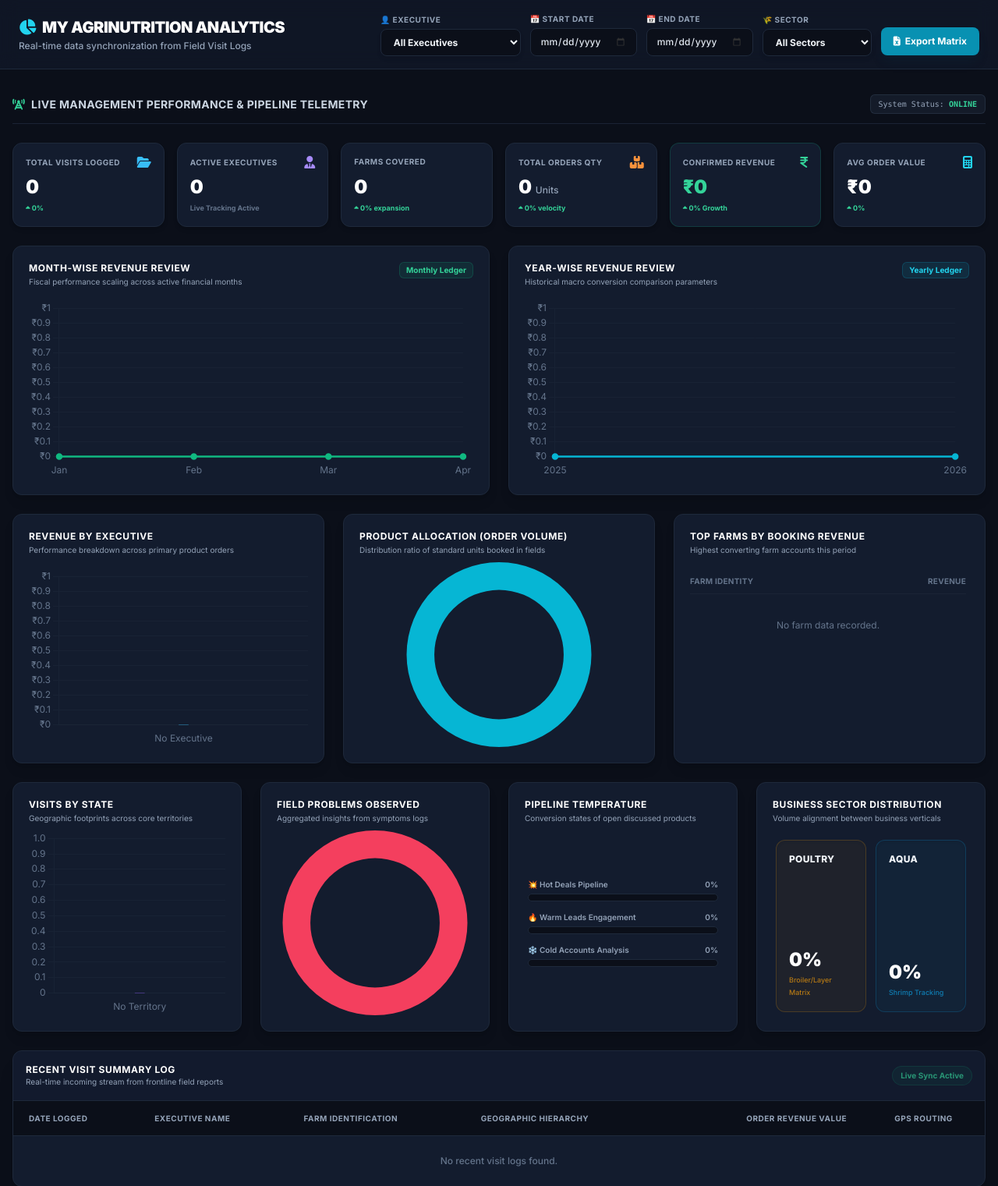
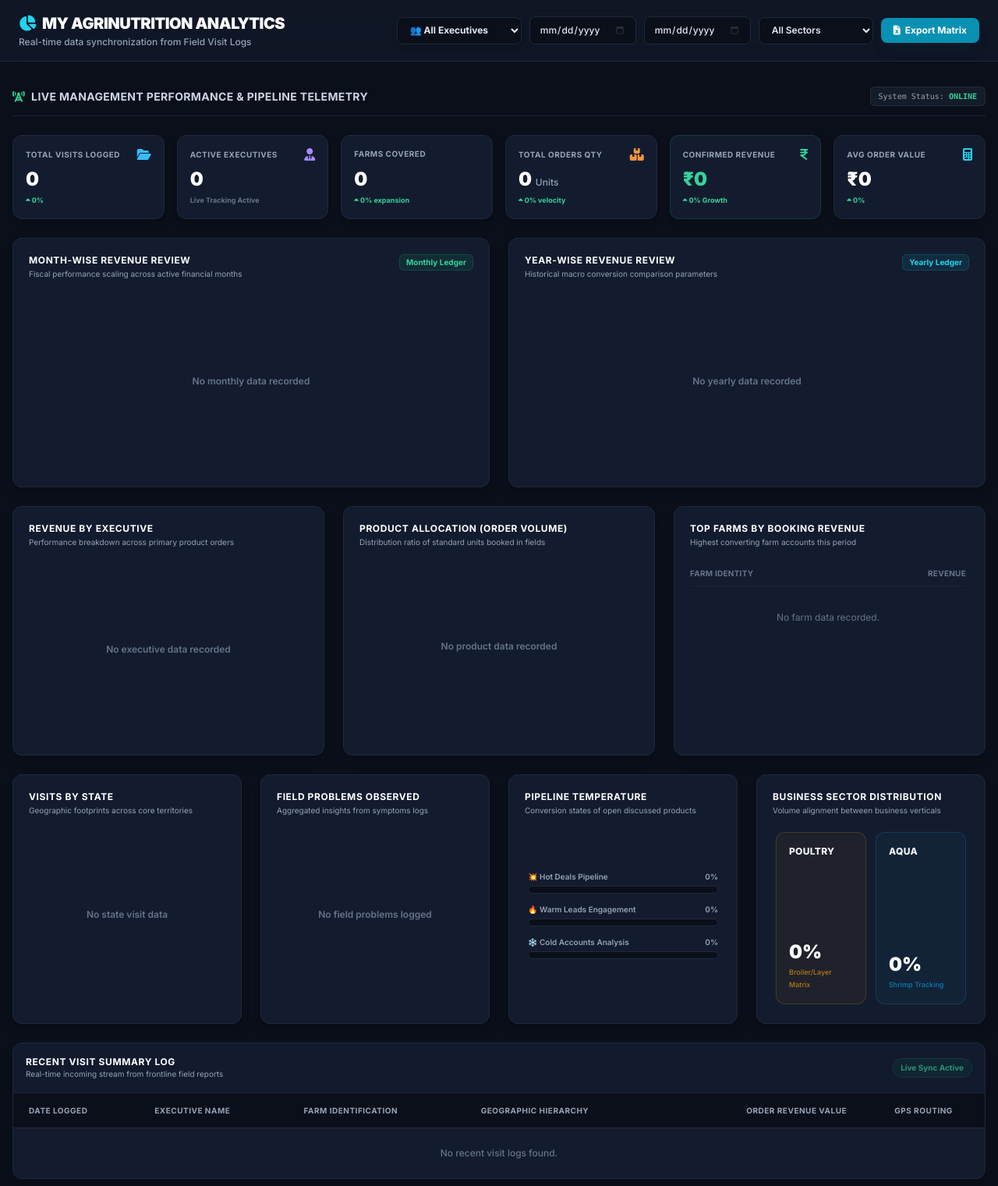
Before and after one commit to Karthi21-2001/myagrinutrition-crm, a Django app: page /crm/analytics-report/ in a window 1280 px wide. Shown: the top 1521 px of the page at 78% size. Run offline with Django 5.2, Linux system fonts and the light colour scheme; a user stored in the database is signed in; data comes from the database, SQL or seed files in the repository; data that the repository does not hold is empty; some libraries are stand-ins or nearby versions.

Commit message:
Update analytics_report.html

```diff
--- a/backend/crm_core/templates/crm_core/analytics_report.html
+++ b/backend/crm_core/templates/crm_core/analytics_report.html
@@ -38,42 +38,6 @@
             filter: invert(0.8);
             cursor: pointer;
         }
-
-        /* Native Dropdown styling */
-        select option {
-            background-color: #131c2e !important;
-            color: #f1f5f9 !important;
-            padding: 8px;
-        }
-
-        .filter-group {
-            display: flex;
-            flex-direction: column;
-            gap: 4px;
-        }
-        .filter-label {
-            font-size: 10px;
-            font-weight: 700;
-            color: #94a3b8;
-            text-transform: uppercase;
-            letter-spacing: 0.05em;
-        }
-        .select-filter {
-            background-color: var(--bg-input);
-            border: 1px solid var(--border);
-            color: #f1f5f9;
-            font-weight: 700;
-            border-radius: 0.5rem;
-            padding: 0.5rem 0.75rem;
-            cursor: pointer;
-            outline: none;
-            min-width: 180px;
-            box-shadow: 0 4px 6px -1px rgba(0, 0, 0, 0.1);
-            transition: border-color 0.15s ease-in-out;
-        }
-        .select-filter:focus {
-            border-color: var(--border-focus);
-        }
     </style>
 </head>
 <body class="min-h-full flex flex-col antialiased custom-scrollbar pb-12">
@@ -89,51 +53,27 @@
                 <p class="text-xs text-slate-400 font-medium mt-0.5">Real-time data synchronization from Field Visit Logs</p>
             </div>
 
-            <form id="analyticsFilterForm" method="GET" action="" class="flex flex-wrap items-end gap-3 w-full md:w-auto text-xs font-semibold">
-
-                <!-- 👤 ADDED EXECUTIVE FILTER GROUP -->
-                <div class="filter-group">
-                    <label class="filter-label">👤 EXECUTIVE</label>
-                    <select id="filter-executive" name="executive" class="select-filter" onchange="applyLiveFilters()">
-                        <option value="">All Executives</option>
-                        {% for name in executive_list %}
-                            <option value="{{ name }}" {% if sel_executive == name or selected_executive == name %}selected{% endif %}>
-                                {{ name }}
-                            </option>
-                        {% empty %}
+            <form method="GET" action="" class="flex flex-wrap items-center gap-2.5 w-full md:w-auto text-xs font-semibold">
+                <select name="executive" onchange="this.form.submit()" class="bg-[var(--bg-input)] border border-[var(--border)] text-slate-200 font-bold rounded-lg px-3 py-2 cursor-pointer focus:border-[var(--border-focus)] outline-none min-w-[160px] shadow-md transition">
+                    <option value="ALL" {% if selected_executive == "ALL" or not selected_executive %}selected{% endif %}>👥 All Executives</option>
                     {% for exec in executives_list %}
-                                <option value="{{ exec.id }}" {% if selected_executive|stringformat:"s" == exec.id|stringformat:"s" %}selected{% endif %}>
-                                    {{ exec.get_full_name|default:exec.first_name|default:exec.username|default:exec.name }}
-                                </option>
-                            {% endfor %}
+                        <option value="{{ exec.id }}" {% if selected_executive == exec.id|stringformat:"s" %}selected{% endif %}>👤 {{ exec.get_full_name|default:exec.username }}</option>
                     {% endfor %}
                 </select>
+
+                <div class="relative flex items-center bg-[var(--bg-input)] border border-[var(--border)] rounded-lg px-3 py-2 min-w-[130px]">
+                    <input type="date" name="start_date" value="{{ start_date|default:'' }}" onchange="this.form.submit()" class="w-full bg-transparent text-slate-200 outline-none font-medium cursor-pointer [color-scheme:dark]">
                 </div>
+                <div class="relative flex items-center bg-[var(--bg-input)] border border-[var(--border)] rounded-lg px-3 py-2 min-w-[130px]">
+                    <input type="date" name="end_date" value="{{ end_date|default:'' }}" onchange="this.form.submit()" class="w-full bg-transparent text-slate-200 outline-none font-medium cursor-pointer [color-scheme:dark]">
+                </div>
+                <select name="sector" onchange="this.form.submit()" class="bg-[var(--bg-input)] border border-[var(--border)] text-slate-200 rounded-lg px-3 py-2 cursor-pointer focus:border-[var(--border-focus)] outline-none">
+                    <option value="ALL" {% if selected_sector == "ALL" or not selected_sector %}selected{% endif %}>All Sectors</option>
+                    <option value="POULTRY" {% if selected_sector == "POULTRY" %}selected{% endif %}>🐓 Poultry Sector</option>
+                    <option value="AQUA" {% if selected_sector == "AQUA" %}selected{% endif %}>🐟 Aqua Sector</option>
+                </select>
 
-                <div class="filter-group">
-                    <label class="filter-label">📅 START DATE</label>
-                    <div class="relative flex items-center bg-[var(--bg-input)] border border-[var(--border)] rounded-lg px-3 py-2 min-w-[130px]">
-                        <input type="date" name="start_date" value="{{ start_date|default:'' }}" onchange="applyLiveFilters()" class="w-full bg-transparent text-slate-200 outline-none font-medium cursor-pointer [color-scheme:dark]">
-                    </div>
-                </div>
-
-                <div class="filter-group">
-                    <label class="filter-label">📅 END DATE</label>
-                    <div class="relative flex items-center bg-[var(--bg-input)] border border-[var(--border)] rounded-lg px-3 py-2 min-w-[130px]">
-                        <input type="date" name="end_date" value="{{ end_date|default:'' }}" onchange="applyLiveFilters()" class="w-full bg-transparent text-slate-200 outline-none font-medium cursor-pointer [color-scheme:dark]">
-                    </div>
-                </div>
-
-                <div class="filter-group">
-                    <label class="filter-label">🌾 SECTOR</label>
-                    <select name="sector" onchange="applyLiveFilters()" class="select-filter min-w-[140px]">
-                        <option value="ALL" {% if selected_sector == "ALL" or not selected_sector %}selected{% endif %}>All Sectors</option>
-                        <option value="POULTRY" {% if selected_sector == "POULTRY" %}selected{% endif %}>🐓 Poultry</option>
-                        <option value="AQUA" {% if selected_sector == "AQUA" %}selected{% endif %}>🐟 Aqua</option>
-                    </select>
-                </div>
-
-                <a href="{% url 'export_excel' %}" class="bg-cyan-600 hover:bg-cyan-700 text-white px-4 py-2.5 rounded-lg transition font-bold flex items-center gap-1.5 ml-auto md:ml-0 shadow-lg shadow-cyan-950/20 mb-[1px]">
+                <a href="{% url 'export_excel' %}" class="bg-cyan-600 hover:bg-cyan-700 text-white px-4 py-2 rounded-lg transition font-bold flex items-center gap-1.5 ml-auto md:ml-0 shadow-lg shadow-cyan-950/20">
                     <i class="fa-solid fa-file-excel"></i> Export Matrix
                 </a>
             </form>
@@ -153,7 +93,7 @@
             </span>
         </div>
 
-        <!-- KPI CARD DECK -->
+        <!-- ================= STATISTICAL KPI CARD DECK ================= -->
         <div class="grid grid-cols-2 md:grid-cols-4 lg:grid-cols-6 gap-4">
             <div class="bg-[var(--bg-card)] border border-[var(--border)] rounded-xl p-4 flex flex-col justify-between shadow-md">
                 <div class="flex justify-between items-center text-slate-400"><span class="text-[10px] font-bold uppercase tracking-wider">Total Visits Logged</span><i class="fa-solid fa-folder-open text-sky-400"></i></div>
@@ -187,7 +127,7 @@
             </div>
         </div>
 
-        <!-- 📈 MONTH & YEAR TRENDS -->
+        <!-- ================= 📈 MONTH-WISE & YEAR-WISE MATCHING LINE MATRIX ================= -->
         <div class="grid grid-cols-1 lg:grid-cols-12 gap-6">
             <div class="bg-[var(--bg-card)] p-5 rounded-xl border border-[var(--border)] lg:col-span-6 h-80 flex flex-col justify-between shadow-lg relative">
                 <div>
@@ -222,7 +162,7 @@
             </div>
         </div>
 
-        <!-- DATA LEDGERS & CHARTS -->
+        <!-- ================= INDUSTRIAL DATA LEDGERS & CHARTS LAYER ================= -->
         <div class="grid grid-cols-1 lg:grid-cols-12 gap-6">
             <div class="bg-[var(--bg-card)] p-5 rounded-xl border border-[var(--border)] lg:col-span-4 h-80 flex flex-col justify-between shadow-lg relative">
                 <div>
@@ -258,8 +198,8 @@
                     </div>
                     {% for farm in top_farms %}
                         <div class="flex justify-between py-2.5 items-center">
-                            <span class="font-medium text-slate-200">{{ farm.name }}</span>
-                            <span class="font-bold text-emerald-400">₹{{ farm.revenue }}</span>
+                            <span class="font-medium text-slate-200">{{ farm.name|default:"Unnamed Farm" }}</span>
+                            <span class="font-bold text-emerald-400">₹{{ farm.revenue|floatformat:2 }}</span>
                         </div>
                     {% empty %}
                         <p class="text-slate-500 text-center py-8">No farm data recorded.</p>
@@ -268,7 +208,7 @@
             </div>
         </div>
 
-        <!-- DIAGNOSTICS & METRICS -->
+        <!-- ================= PIPELINE VISIONS & DIAGNOSTIC OBSERVATIONS GRID ================= -->
         <div class="grid grid-cols-1 md:grid-cols-4 gap-6">
             <div class="bg-[var(--bg-card)] p-5 rounded-xl border border-[var(--border)] h-80 flex flex-col justify-between shadow-lg relative">
                 <div>
@@ -347,7 +287,7 @@
             </div>
         </div>
 
-        <!-- 📋 TABLE AUDIT LOG -->
+        <!-- ================= LIVE LOG ENTRIES AUDIT MATRIX LEDGER ================= -->
         <div class="bg-[var(--bg-card)] rounded-xl border border-[var(--border)] flex flex-col overflow-hidden shadow-xl">
             <div class="p-4 border-b border-slate-800 bg-slate-900/20 flex justify-between items-center">
                 <div>
@@ -373,40 +313,40 @@
                         {% for visit in recent_visits %}
                             <tr class="hover:bg-slate-800/10 transition duration-150">
                                 <td class="p-3.5 pl-5 font-semibold text-slate-500">
-                                    {{ visit.visit_date|default:visit.created_at|date:"d-M-Y" }}
+                                    {{ visit.visit_date|date:"d-M-Y" }}
                                 </td>
                                 <td class="p-3.5 text-slate-200 font-bold">
-                                    {{ visit.executive.get_full_name|default:visit.executive.first_name|default:visit.executive.username|default:"Unassigned" }}
+                                    {{ visit.executive.get_full_name|default:visit.executive.username }}
                                 </td>
                                 <td class="p-3.5 flex flex-col">
                                     <span class="font-bold text-slate-300">
-                                        {{ visit.farm.name|default:"Unnamed Farm" }}
+                                        {{ visit.farm.farm_name|default:"Unnamed Farm" }}
                                     </span>
                                     <span class="text-[10px] text-slate-500">
-                                        Owner: {{ visit.farm_owner|default:"N/A" }}
+                                        Owner: {{ visit.farm.owner_name|default:"N/A" }}
                                     </span>
                                 </td>
                                 <td class="p-3.5 text-slate-400">
-                                    {% if visit.district or visit.state %}
-                                        {{ visit.district }}{% if visit.district and visit.state %}, {% endif %}{{ visit.state }}
+                                    {% if visit.farm.district or visit.farm.state %}
+                                        {{ visit.farm.district }}{% if visit.farm.district and visit.farm.state %}, {% endif %}{{ visit.farm.state }}
                                     {% else %}
                                         Unassigned Region
                                     {% endif %}
                                 </td>
                                 <td class="p-3.5 text-right font-bold text-cyan-400 pr-5">
-                                    ₹{{ visit.calculated_total|default:"0.00" }}
+                                    ₹{{ visit.calculated_total|floatformat:2 }}
                                 </td>
                                 <td class="p-3.5 text-center">
-                                    {% if visit.latitude and visit.longitude %}
-                                        <a href="https://maps.google.com/?q={{ visit.latitude }},{{ visit.longitude }}"
+                                    {% if visit.farm.latitude and visit.farm.longitude %}
+                                        <a href="https://maps.google.com/?q={{ visit.farm.latitude }},{{ visit.farm.longitude }}"
                                            target="_blank"
                                            class="text-slate-500 hover:text-cyan-400 text-sm transition"
-                                           title="View on Maps ({{ visit.latitude }}, {{ visit.longitude }})">
+                                           title="View on Maps ({{ visit.farm.latitude }}, {{ visit.farm.longitude }})">
                                             <i class="fa-solid fa-location-dot"></i>
                                         </a>
-                                    {% elif visit.latitude %}
+                                    {% elif visit.farm.latitude %}
                                         <span class="text-slate-400 text-xs font-mono" title="Latitude">
-                                            📍 {{ visit.latitude }}
+                                            📍 {{ visit.farm.latitude }}
                                         </span>
                                     {% else %}
                                         <span class="text-slate-600"><i class="fa-solid fa-location-dot"></i></span>
@@ -435,41 +375,50 @@
             Chart.defaults.borderColor = 'rgba(30, 41, 59, 0.5)';
             Chart.defaults.font.family = "'Inter', sans-serif";
 
-        // Helper function for safe JSON parsing
-        const parseJSON = (str, fallback = []) => {
+            // Safe JSON Parsing from Django context
+            const parseJSON = (str) => {
                 try {
-                const parsed = JSON.parse(str);
-                return (Array.isArray(parsed) && parsed.length > 0) ? parsed : fallback;
+                    return JSON.parse(str);
                 } catch (e) {
-                return fallback;
+                    return [];
                 }
             };
 
-        // Parse Data safely from Django View context
-        const monthLabels = parseJSON('{{ month_labels_json|safe }}', ['Jan', 'Feb', 'Mar', 'Apr']);
-        const monthData   = parseJSON('{{ month_data_json|safe }}', [0, 0, 0, 0]);
+            const monthLabels = parseJSON('{{ month_wise_labels_js|escapejs|default:"[]" }}');
+            const monthData   = parseJSON('{{ month_wise_data_js|escapejs|default:"[]" }}');
 
-        const yearLabels  = parseJSON('{{ year_labels_json|safe }}', ['2025', '2026']);
-        const yearData    = parseJSON('{{ year_data_json|safe }}', [0, 0]);
+            const yearLabels  = parseJSON('{{ year_wise_labels_js|escapejs|default:"[]" }}');
+            const yearData    = parseJSON('{{ year_wise_data_js|escapejs|default:"[]" }}');
 
-        const execLabels  = parseJSON('{{ exec_labels_json|safe }}', ['No Executive']);
-        const execData    = parseJSON('{{ exec_data_json|safe }}', [0]);
+            const execLabels  = parseJSON('{{ exec_labels_js|escapejs|default:"[]" }}');
+            const execData    = parseJSON('{{ exec_revenue_js|escapejs|default:"[]" }}');
 
-        const prodLabels  = parseJSON('{{ prod_labels_json|safe }}', ['No Product']);
-        const prodData    = parseJSON('{{ prod_data_json|safe }}', [1]);
+            const prodLabels  = parseJSON('{{ top_prod_labels_js|escapejs|default:"[]" }}');
+            const prodData    = parseJSON('{{ top_prod_qty_js|escapejs|default:"[]" }}');
 
-        const stateLabels = parseJSON('{{ state_labels_json|safe }}', ['No Territory']);
-        const stateData   = parseJSON('{{ state_data_json|safe }}', [0]);
+            const stateLabels = parseJSON('{{ state_labels_js|escapejs|default:"[]" }}');
+            const stateData   = parseJSON('{{ state_data_js|escapejs|default:"[]" }}');
 
-        const probLabels  = parseJSON('{{ problem_labels_json|safe }}', ['None Logged']);
-        const probData    = parseJSON('{{ problem_data_json|safe }}', [1]);
+            const probLabels  = parseJSON('{{ prob_labels_js|escapejs|default:"[]" }}');
+            const probData    = parseJSON('{{ prob_data_js|escapejs|default:"[]" }}');
+
+            // Helper to hide chart and show empty overlay if dataset is empty
+            const renderOrHide = (canvasId, fallbackId, hasData, chartInitializer) => {
+                const canvas = document.getElementById(canvasId);
+                const fallback = document.getElementById(fallbackId);
+                if (!hasData) {
+                    if (canvas) canvas.style.display = 'none';
+                    if (fallback) fallback.classList.remove('hidden');
+                } else {
+                    chartInitializer();
+                }
+            };
 
             const baseOptions = { responsive: true, maintainAspectRatio: false, plugins: { legend: { display: false } } };
 
             // 1. Month Trend Chart
-        const monthCanvas = document.getElementById('monthWiseTrendChart');
-        if (monthCanvas) {
-            const ctxMonth = monthCanvas.getContext('2d');
+            renderOrHide('monthWiseTrendChart', 'noDataMonth', monthData.length > 0, () => {
+                const ctxMonth = document.getElementById('monthWiseTrendChart').getContext('2d');
                 const gradMonth = ctxMonth.createLinearGradient(0, 0, 0, 250);
                 gradMonth.addColorStop(0, 'rgba(16, 185, 129, 0.2)');
                 gradMonth.addColorStop(1, 'rgba(16, 185, 129, 0.0)');
@@ -492,12 +441,11 @@
                     },
                     options: { ...baseOptions, scales: { x: { grid: { display: false } }, y: { beginAtZero: true, ticks: { callback: (val) => '₹' + val.toLocaleString('en-IN') } } } }
                 });
-        }
+            });
 
             // 2. Year Trend Chart
-        const yearCanvas = document.getElementById('yearWiseTrendChart');
-        if (yearCanvas) {
-            const ctxYear = yearCanvas.getContext('2d');
+            renderOrHide('yearWiseTrendChart', 'noDataYear', yearData.length > 0, () => {
+                const ctxYear = document.getElementById('yearWiseTrendChart').getContext('2d');
                 const gradYear = ctxYear.createLinearGradient(0, 0, 0, 250);
                 gradYear.addColorStop(0, 'rgba(6, 182, 212, 0.2)');
                 gradYear.addColorStop(1, 'rgba(6, 182, 212, 0.0)');
@@ -520,12 +468,11 @@
                     },
                     options: { ...baseOptions, scales: { x: { grid: { display: false } }, y: { beginAtZero: true, ticks: { callback: (val) => '₹' + val.toLocaleString('en-IN') } } } }
                 });
-        }
+            });
 
             // 3. Exec Bar Chart
-        const execCanvas = document.getElementById('execRevBarChart');
-        if (execCanvas) {
-            new Chart(execCanvas.getContext('2d'), {
+            renderOrHide('execRevBarChart', 'noDataExec', execData.length > 0, () => {
+                new Chart(document.getElementById('execRevBarChart').getContext('2d'), {
                     type: 'bar',
                     data: {
                         labels: execLabels,
@@ -533,17 +480,16 @@
                             data: execData,
                             backgroundColor: '#38bdf8',
                             borderRadius: 4,
-                        barThickness: 12
+                            barThickness: 10
                         }]
                     },
                     options: { ...baseOptions, scales: { x: { grid: { display: false } }, y: { beginAtZero: true, ticks: { callback: (val) => '₹' + val.toLocaleString('en-IN') } } } }
                 });
-        }
+            });
 
             // 4. Product Sales Donut Chart
-        const prodCanvas = document.getElementById('prodSalesDonut');
-        if (prodCanvas) {
-            new Chart(prodCanvas.getContext('2d'), {
+            renderOrHide('prodSalesDonut', 'noDataProd', prodData.length > 0, () => {
+                new Chart(document.getElementById('prodSalesDonut').getContext('2d'), {
                     type: 'doughnut',
                     data: {
                         labels: prodLabels,
@@ -555,12 +501,11 @@
                     },
                     options: { ...baseOptions, cutout: '70%' }
                 });
-        }
+            });
 
             // 5. State Visits Bar Chart
-        const stateCanvas = document.getElementById('stateVisitsChart');
-        if (stateCanvas) {
-            new Chart(stateCanvas.getContext('2d'), {
+            renderOrHide('stateVisitsChart', 'noDataState', stateData.length > 0, () => {
+                new Chart(document.getElementById('stateVisitsChart').getContext('2d'), {
                     type: 'bar',
                     data: {
                         labels: stateLabels,
@@ -568,17 +513,16 @@
                             data: stateData,
                             backgroundColor: '#8b5cf6',
                             borderRadius: 4,
-                        barThickness: 12
+                            barThickness: 10
                         }]
                     },
                     options: { ...baseOptions, scales: { x: { grid: { display: false } }, y: { beginAtZero: true } } }
                 });
-        }
+            });
 
             // 6. Problems Donut Chart
-        const probCanvas = document.getElementById('problemsDonut');
-        if (probCanvas) {
-            new Chart(probCanvas.getContext('2d'), {
+            renderOrHide('problemsDonut', 'noDataProblems', probData.length > 0, () => {
+                new Chart(document.getElementById('problemsDonut').getContext('2d'), {
                     type: 'doughnut',
                     data: {
                         labels: probLabels,
@@ -590,6 +534,8 @@
                     },
                     options: { ...baseOptions, cutout: '70%' }
                 });
-        }
+            });
         });
     </script>
+</body>
+</html>
```
Lines whose indentation alone changed are shown as unchanged.
